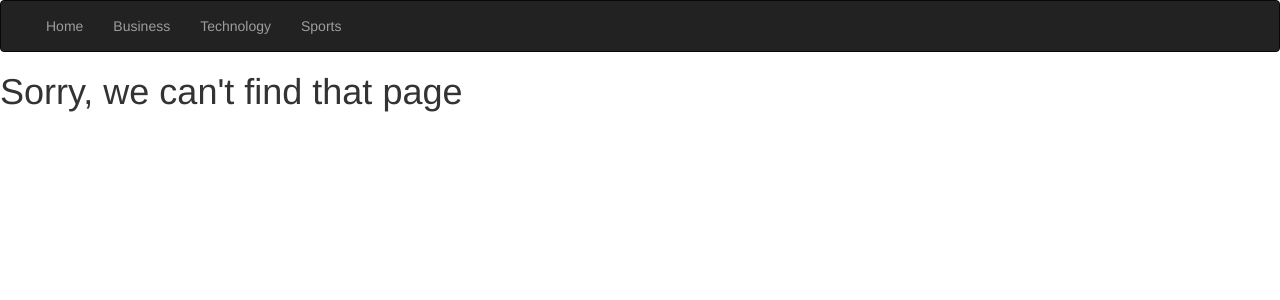
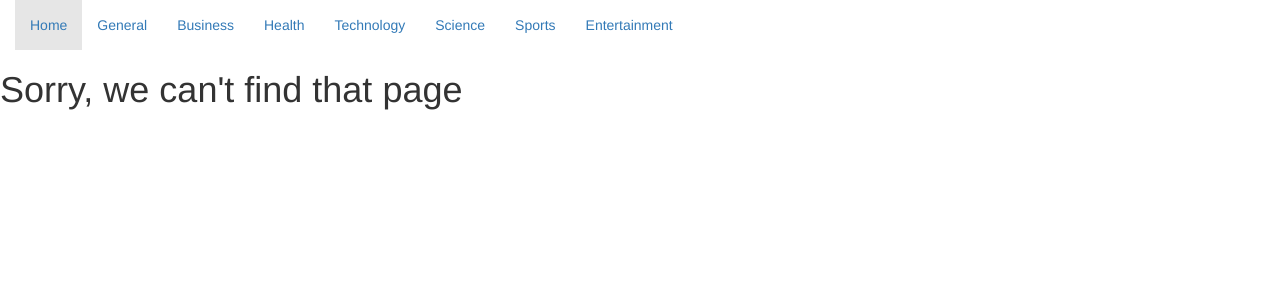
Before and after one commit to Vonmak/news_ip, a Flask app: template app/templates/fourOwfour.html in a window 1280 px wide. Shown: the top 300 px of the page. Run offline with Flask 2, Linux system fonts and the light colour scheme; the template is opened without the code that fills it, so the values that code supplies are empty; some libraries are stand-ins or nearby versions.

Commit message:
updated the navbar

```diff
--- a/app/templates/navbar.html
+++ b/app/templates/navbar.html
@@ -1,12 +1,12 @@
-<div class="navbar navbar-inverse" role="navigation">
 <div class="container-fluid">
-    <div class="navbar-collapse collapse">
   <ul class="nav navbar-nav">
-        <li><a href="/">Home</a></li>
+    <li style="background: #e6e6e6"><a href="/">Home</a></li>
+    <li><a href="general">General</a></li>
     <li><a href="business">Business</a></li>
+    <li><a href="health">Health</a></li>
     <li><a href="technology">Technology</a></li>
+    <li><a href="science">Science</a></li>
     <li><a href="sports">Sports</a></li>
+    <li><a href="entertainment">Entertainment</a></li>
   </ul>
 </div>
-  </div>
-</div>
```
Lines whose indentation alone changed are shown as unchanged.
